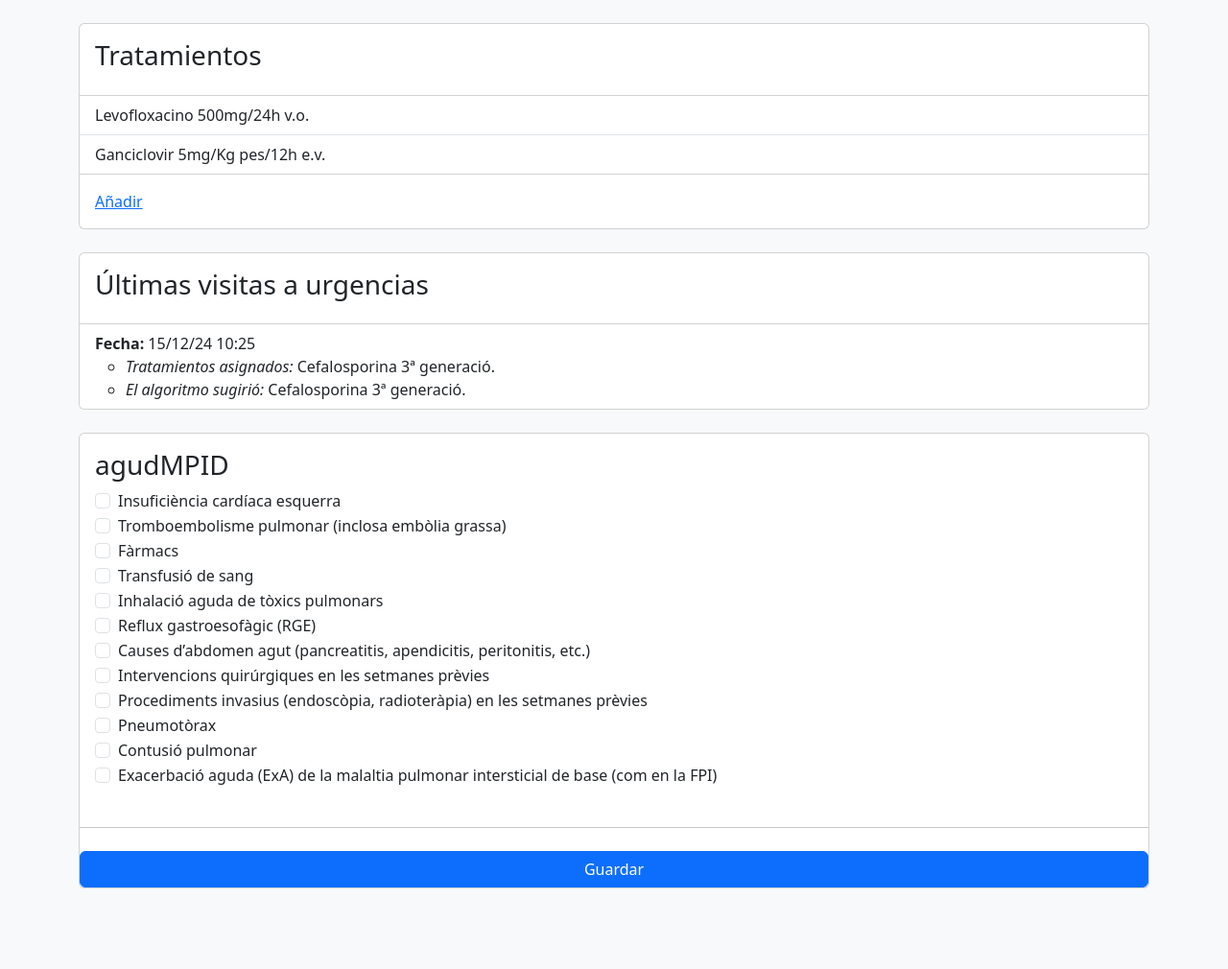
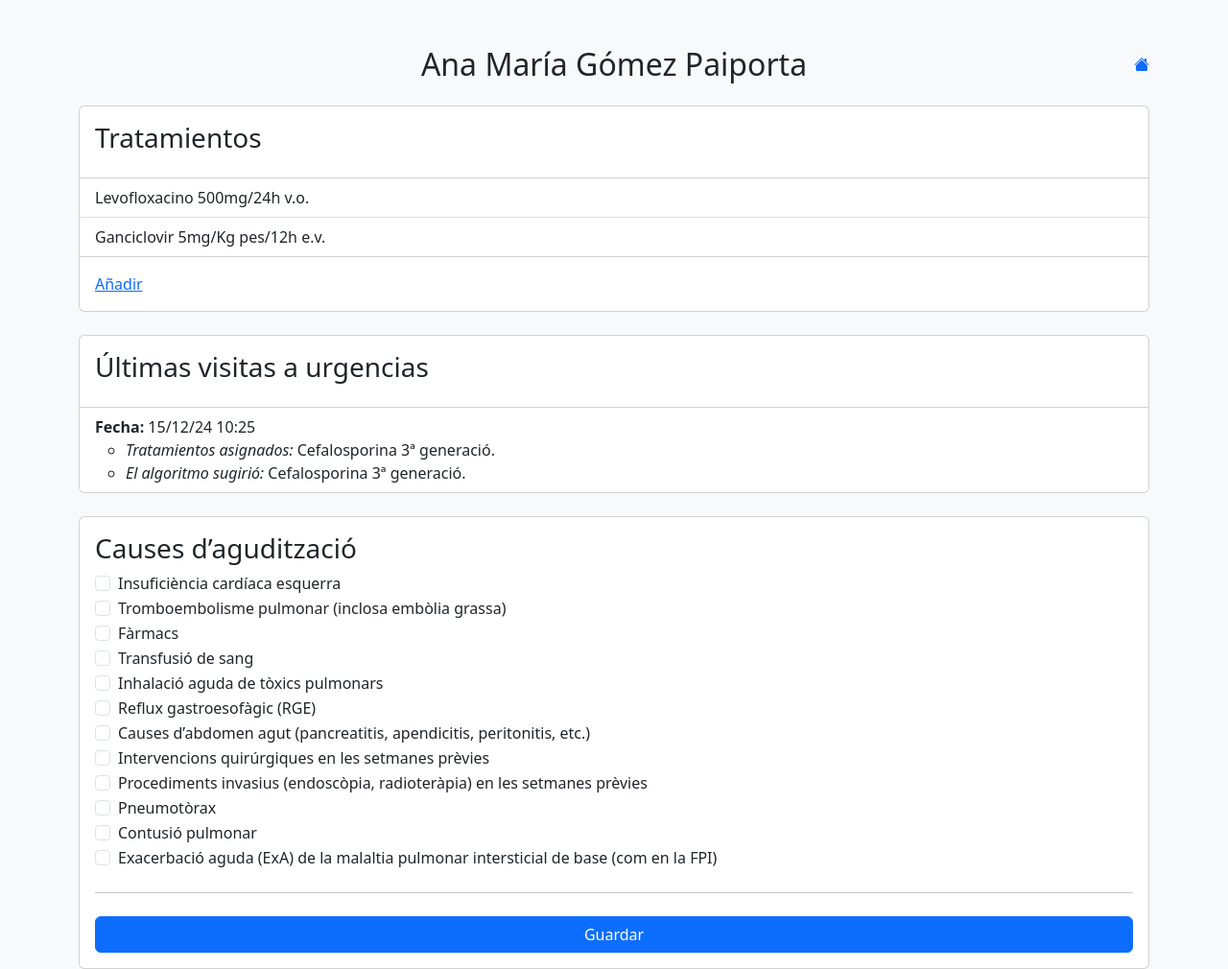
Before and after one commit to hsanzg/marato-2024, a FastAPI app: page /especialista/1 in a window 1280 px wide. Shown: the whole page at 96% size. Before the commit the page ends 926 px from the top, so only its background shows below. Run offline with FastAPI, Linux system fonts and the light colour scheme.

Commit message:
Add header

```diff
--- a/Backend/main.py
+++ b/Backend/main.py
@@ -65,15 +65,16 @@ async def guardar_sintomas(req: Request, dest: str):
   print('redirigiendo a QR de paciente')
   return RedirectResponse(dest, status_code=303) # POST->GET
 
+# En realidad es para guardar agudMPID (Causes d’agudització)
 @app.post('/guardar_malalties')
 async def guardar_malalties(req: Request, dest: str):
   async with req.form() as form:
     id = form['id']
     pac = cargar_paciente(id)
-    print('guardando datos de paciente')
-    for sin_name in pac.sintomas.keys():
+    print('guardando agudMPID de paciente')
+    for sin_name in pac.agudMPID.keys():
       new_val = sin_name in form
-      pac.sintomas[sin_name] = new_val
+      pac.agudMPID[sin_name] = new_val
       print(f'{sin_name} -> {new_val}')
   print('redirigiendo a QR de paciente')
   return RedirectResponse(dest, status_code=303) # POST->GET
--- a/Backend/templates/especialista.html
+++ b/Backend/templates/especialista.html
@@ -37,20 +37,8 @@
 <div class="mt-4 card tarjeta">
   <div class="card-body">
     <div class="form-header">
-      <h3 class="card-title">agudMPID</h3>
+      <h3 class="card-title">Causes d’agudització</h3>
     </div>
-    <!-- "Insuficiència cardíaca esquerra",
-      "Tromboembolisme pulmonar (inclosa embòlia grassa)",
-      "Fàrmacs",
-      "Transfusió de sang",
-      "Inhalació aguda de tòxics pulmonars",
-      "Reflux gastroesofàgic (RGE)",
-      "Causes d’abdomen agut (pancreatitis, apendicitis, peritonitis, etc.)",
-      "Intervencions quirúrgiques en les setmanes prèvies",
-      "Procediments invasius (endoscòpia, radioteràpia) en les setmanes prèvies",
-      "Pneumotòrax",
-      "Contusió pulmonar",
-      "Exacerbació aguda (ExA) de la malaltia pulmonar intersticial de base (com en la FPI)"-->
     <div class="form-check">
       <input class="form-check-input" type="checkbox" name="insuficiencia_cardiaca_esquerra" {% if pac.agudMPID['insuficiencia_cardiaca_esquerra'] %}checked{% endif %}>
       <label class="form-check-label">
@@ -123,10 +111,9 @@
         Exacerbació aguda (ExA) de la malaltia pulmonar intersticial de base (com en la FPI)
       </label>
     </div>
-
+    <hr class="my-4">
+    <button class="w-100 btn btn-primary" type="submit">Guardar</button>
   </div>
-  <hr class="my-4">
-  <button class="w-100 btn btn-primary" type="submit">Guardar</button>
 </div>
 </form>
 
--- a/Backend/templates/header_con_todo.html
+++ b/Backend/templates/header_con_todo.html
@@ -2,4 +2,14 @@
 <link rel="stylesheet" href="/static/form.css">
 <body class="bg-body-tertiary">
   <div class="mt-4 form container">
+    {% if pac %}
+    <div class="mt-5 mb-4 text-center position-relative">
+      <h2>{{pac.nombre}}</h2>
+      <a href="/" class="position-absolute" style="right: 0;top: 14%;"><svg xmlns="http://www.w3.org/2000/svg" width="16" height="16" fill="currentColor" class="bi bi-house-fill" viewBox="0 0 16 16">
+  <path d="M8.707 1.5a1 1 0 0 0-1.414 0L.646 8.146a.5.5 0 0 0 .708.708L8 2.207l6.646 6.647a.5.5 0 0 0 .708-.708L13 5.793V2.5a.5.5 0 0 0-.5-.5h-1a.5.5 0 0 0-.5.5v1.293z"/>
+  <path d="m8 3.293 6 6V13.5a1.5 1.5 0 0 1-1.5 1.5h-9A1.5 1.5 0 0 1 2 13.5V9.293z"/>
+</svg></a>
+      <!--<p class="lead">Below is an example form built entirely with Bootstrap’s form controls. Each required form group has a validation state that can be triggered by attempting to submit the form without completing it.</p>-->
+  </div>
+  {% endif %}
   <!--[Header formulario]-->
```
